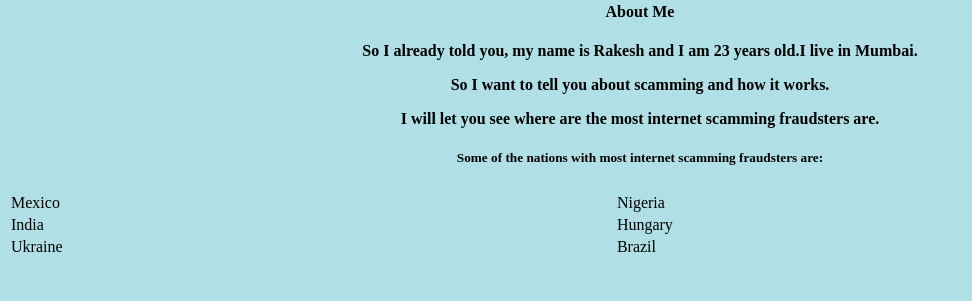
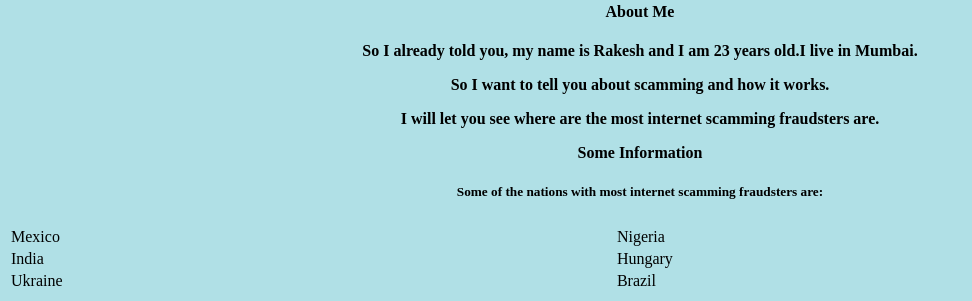
Before and after one commit to Elias-sketch/indian-hackers, a plain HTML site: page index.html in a window 1280 px wide. Shown: the part 518-819 px from the top of the page, without its empty margins (0-972 px from the left). Drawn offline with Linux system fonts and the light colour scheme.

Commit message:
Update index.html

```diff
--- a/index.html
+++ b/index.html
@@ -15,7 +15,7 @@
   <p>So I already told you, my name is Rakesh and I am 23 years old.I live in Mumbai.</p>
     <p>So I want to tell you about scamming and how it works.</p>
     <p>I will let you see where are the most internet scamming fraudsters are.</p>
-
+    <p>Some Information</p>
    <h5>Some of the nations with most internet scamming fraudsters are:</h5>
 
 <table style="width:100%">
```
